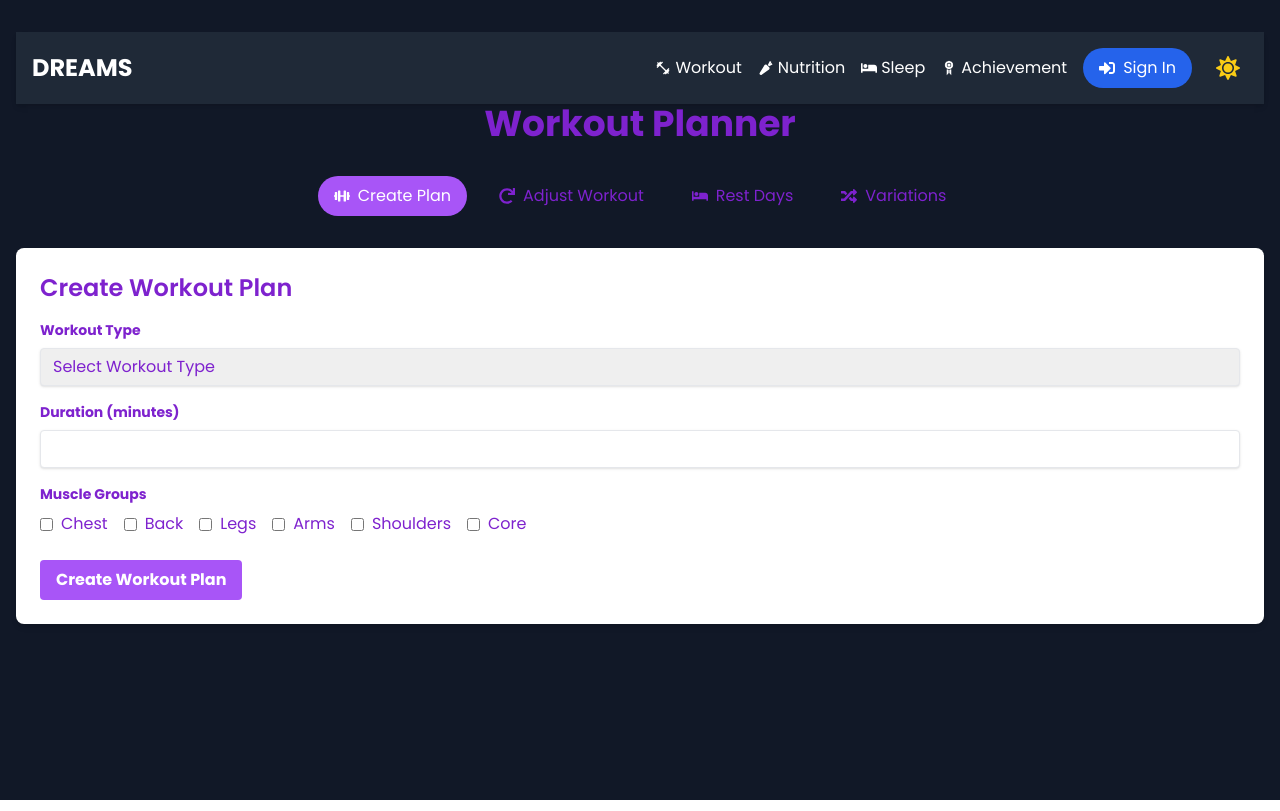
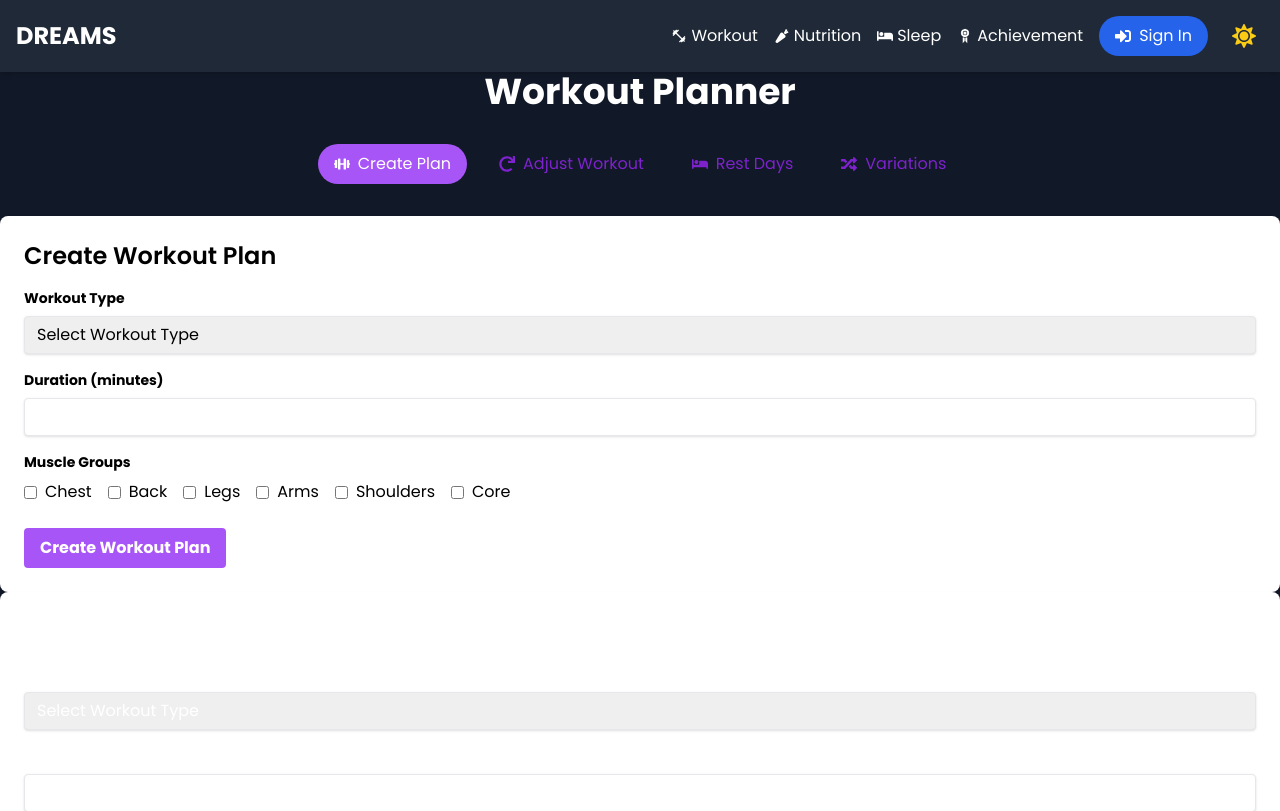
Before and after one commit to BanhNg2005/Gym-Chatbot, a React (Create React App) app: page /workout in a window 1280 px wide. Shown: the top 811 px of the page. Built offline with nearby package versions, Linux system fonts and the light colour scheme.

Commit message:
fix the position of the nav bar

```diff
--- a/src/App.js
+++ b/src/App.js
@@ -50,7 +50,7 @@ const HomePage = () => {
           }
         `}
       </style>
-      <header className={`${isDarkMode ? 'bg-gray-800' : 'bg-white'} p-4 shadow-md`}>
+      <header className={`${isDarkMode ? 'bg-gray-800' : 'bg-white'} sticky top-0 left-0 w-full p-4 shadow-md z-50`}>
         <div className="container mx-auto flex justify-between items-center">
           <a href="#" className="text-2xl font-bold">DREAMS</a>
           <div className="md:hidden">
@@ -60,12 +60,26 @@ const HomePage = () => {
           </div>
           <nav className={`${isMenuOpen ? 'block' : 'hidden'} md:flex md:items-center absolute md:relative top-16 left-0 right-0 ${isDarkMode ? 'bg-gray-800' : 'bg-white'} md:bg-transparent z-20 md:top-0`}>
             <ul className="flex flex-col md:flex-row space-y-4 md:space-y-0 md:space-x-4 p-4 md:p-0">
-              <li><Link to="/workout" className={`hover:text-blue-400 flex items-center ${isDarkMode ? 'text-white' : 'text-gray-900'}`}>
-              <IoMdFitness className="mr-1" /> Workout
-            </Link></li>
-              <li><a href="#" className={`hover:text-blue-400 flex items-center ${isDarkMode ? 'text-white' : 'text-gray-900'}`}><IoMdNutrition className="mr-1" /> Nutrition</a></li>
-              <li><a href="#" className={`hover:text-blue-400 flex items-center ${isDarkMode ? 'text-white' : 'text-gray-900'}`}><FaBed className="mr-1" /> Sleep</a></li>
-              <li><a href="#" className={`hover:text-blue-400 flex items-center ${isDarkMode ? 'text-white' : 'text-gray-900'}`}><GiAchievement className="mr-1" /> Achievement</a></li>
+              <li>
+                <Link to="/workout" className={`hover:text-blue-400 flex items-center ${isDarkMode ? 'text-white' : 'text-gray-900'}`}>
+                  <IoMdFitness className="mr-1" /> Workout
+                </Link>
+              </li>
+              <li>
+                <a href="#" className={`hover:text-blue-400 flex items-center ${isDarkMode ? 'text-white' : 'text-gray-900'}`}>
+                  <IoMdNutrition className="mr-1" /> Nutrition
+                </a>
+              </li>
+              <li>
+                <a href="#" className={`hover:text-blue-400 flex items-center ${isDarkMode ? 'text-white' : 'text-gray-900'}`}>
+                  <FaBed className="mr-1" /> Sleep
+                </a>
+              </li>
+              <li>
+                <a href="#" className={`hover:text-blue-400 flex items-center ${isDarkMode ? 'text-white' : 'text-gray-900'}`}>
+                <GiAchievement className="mr-1" /> Achievement
+                </a>
+              </li>
             </ul>
             <Link to="/login">
               <button className="mt-4 md:mt-0 ml-4 bg-blue-600 text-white px-4 py-2 rounded-full hover:bg-blue-700 transition duration-300 flex items-center">
@@ -86,7 +100,6 @@ const HomePage = () => {
           </nav>
         </div>
       </header>
-
       <main className="container mx-auto mt-8 px-4">
         <section className="mb-12 relative overflow-hidden rounded-lg bg-gray-800 text-white py-20">
           <div className="absolute inset-0 overflow-hidden">
--- a/src/components/workout.js
+++ b/src/components/workout.js
@@ -1,20 +1,15 @@
 import React, { useState } from "react";
 import { FaDumbbell, FaChartLine, FaRedo, FaBed, FaRandom } from "react-icons/fa";
-import { Line } from "react-chartjs-2";
 import { BrowserRouter as Router, Routes, Route, Link } from "react-router-dom";
 import { FaSignInAlt, FaMoon, FaSun } from "react-icons/fa";
 import { IoMdFitness, IoMdNutrition } from "react-icons/io";
 import { GiAchievement } from "react-icons/gi";
 import { FiSend, FiMenu } from "react-icons/fi";
-import { Chart as ChartJS, CategoryScale, LinearScale, PointElement, LineElement, Title, Tooltip, Legend } from "chart.js";
-
-ChartJS.register(CategoryScale, LinearScale, PointElement, LineElement, Title, Tooltip, Legend);
 
 const Workout = () => {
   const [activeTab, setActiveTab] = useState("create");
   const [workoutPlan, setWorkoutPlan] = useState({});
   const [workoutHistory, setWorkoutHistory] = useState([]);
-  const [exerciseSuggestions, setExerciseSuggestions] = useState([]);
   const [isDarkMode, setIsDarkMode] = useState(true);
   const [isMenuOpen, setIsMenuOpen] = useState(false);
 
@@ -52,7 +47,7 @@ const Workout = () => {
   };
 
   return (
-    <div className={`container mx-auto px-4 py-8 min-h-screen w-full ${isDarkMode ? 'bg-gray-900 text-white' : 'bg-gray-100 text-gray-900'}`}>
+    <div className={`min-h-screen ${isDarkMode ? "bg-gray-900 text-white" : "bg-gray-100 text-gray-900"}`}>
         <style>
         {`
           @import url('https://fonts.googleapis.com/css2?family=Poppins:wght@300;400;500;600;700&display=swap');
@@ -64,7 +59,7 @@ const Workout = () => {
         `}
       </style>
       <header className={`${isDarkMode ? 'bg-gray-800' : 'bg-white'} p-4 shadow-md`}>
-      <div className="container mx-auto flex justify-between items-center">
+        <div className="container mx-auto flex justify-between items-center">
           <a href="/" className="text-2xl font-bold">DREAMS</a>
           <div className="md:hidden">
             <button onClick={toggleMenu} className={`${isDarkMode ? 'text-white' : 'text-gray-900'} focus:outline-none`}>
@@ -99,7 +94,7 @@ const Workout = () => {
           </nav>
         </div>
       </header>
-      <h1 className="text-4xl font-bold text-center text-purple-700 mb-8">Workout Planner</h1>
+      <h1 className={`text-4xl font-bold text-center mb-8 ${isDarkMode ? 'text-white' : 'text-black'}`}>Workout Planner</h1>
       <div className="flex justify-center space-x-4 mb-8">
         <TabButton icon={<FaDumbbell />} label="Create Plan" active={activeTab === "create"} onClick={() => handleTabChange("create")} />
         <TabButton icon={<FaRedo />} label="Adjust Workout" active={activeTab === "adjust"} onClick={() => handleTabChange("adjust")} />
@@ -111,6 +106,7 @@ const Workout = () => {
       {activeTab === "adjust" && <AdjustWorkout onAdjustWorkout={handleAdjustWorkout} />}
       {activeTab === "rest" && <RestDays onSetRestDay={handleSetRestDay} />}
       {activeTab === "variations" && <ExerciseVariations onSelectVariation={handleExerciseVariation} />}
+      {activeTab === "create" && <CreateWorkoutPlan onCreateWorkout={handleCreateWorkout} isDarkMode={isDarkMode} />}
     </div>
   );
 };
@@ -125,7 +121,7 @@ const TabButton = ({ icon, label, active, onClick }) => (
   </button>
 );
 
-const CreateWorkoutPlan = ({ onCreateWorkout }) => {
+const CreateWorkoutPlan = ({ onCreateWorkout, isDarkMode }) => {
   const [workoutType, setWorkoutType] = useState("");
   const [duration, setDuration] = useState("");
   const [muscleGroups, setMuscleGroups] = useState([]);
@@ -153,15 +149,15 @@ const CreateWorkoutPlan = ({ onCreateWorkout }) => {
 
   return (
     <div className="bg-white shadow-md rounded-lg p-6">
-      <h2 className="text-2xl font-semibold mb-4 text-purple-700">Create Workout Plan</h2>
+      <h2 className={`text-2xl font-semibold mb-4 ${isDarkMode ? 'text-white' : 'text-black'}`}>Create Workout Plan</h2>
       <form onSubmit={handleSubmit}>
         <div className="mb-4">
-          <label className="block text-purple-700 text-sm font-bold mb-2" htmlFor="workoutType">
+          <label className={`block text-sm font-bold mb-2 ${isDarkMode ? 'text-white' : 'text-black'}`} htmlFor="workoutType">
             Workout Type
           </label>
           <select
             id="workoutType"
-            className={`shadow appearance-none border rounded w-full py-2 px-3 text-purple-700 leading-tight focus:outline-none focus:shadow-outline ${errors.workoutType ? "border-red-500" : ""}`}
+            className={`shadow appearance-none border rounded w-full py-2 px-3 leading-tight focus:outline-none focus:shadow-outline ${errors.workoutType ? "border-red-500" : ""} ${isDarkMode ? 'text-white' : 'text-black'}`}
             value={workoutType}
             onChange={(e) => setWorkoutType(e.target.value)}
           >
@@ -173,20 +169,20 @@ const CreateWorkoutPlan = ({ onCreateWorkout }) => {
           {errors.workoutType && <p className="text-red-500 text-xs italic">{errors.workoutType}</p>}
         </div>
         <div className="mb-4">
-          <label className="block text-purple-700 text-sm font-bold mb-2" htmlFor="duration">
+          <label className={`block text-sm font-bold mb-2 ${isDarkMode ? 'text-white' : 'text-black'}`} htmlFor="duration">
             Duration (minutes)
           </label>
           <input
             type="number"
             id="duration"
-            className={`shadow appearance-none border rounded w-full py-2 px-3 text-purple-700 leading-tight focus:outline-none focus:shadow-outline ${errors.duration ? "border-red-500" : ""}`}
+            className={`shadow appearance-none border rounded w-full py-2 px-3 leading-tight focus:outline-none focus:shadow-outline ${errors.duration ? "border-red-500" : ""} ${isDarkMode ? 'text-white' : 'text-black'}`}
             value={duration}
             onChange={(e) => setDuration(e.target.value)}
           />
           {errors.duration && <p className="text-red-500 text-xs italic">{errors.duration}</p>}
         </div>
         <div className="mb-4">
-          <label className="block text-purple-700 text-sm font-bold mb-2">Muscle Groups</label>
+          <label className={`block text-sm font-bold mb-2 ${isDarkMode ? 'text-white' : 'text-black'}`}>Muscle Groups</label>
           <div className="flex flex-wrap">
             {["Chest", "Back", "Legs", "Arms", "Shoulders", "Core"].map((group) => (
               <label key={group} className="inline-flex items-center mr-4 mb-2">
@@ -203,7 +199,7 @@ const CreateWorkoutPlan = ({ onCreateWorkout }) => {
                     }
                   }}
                 />
-                <span className="ml-2 text-purple-700">{group}</span>
+                <span className={`ml-2 ${isDarkMode ? 'text-white' : 'text-black'}`}>{group}</span>
               </label>
             ))}
           </div>
```
